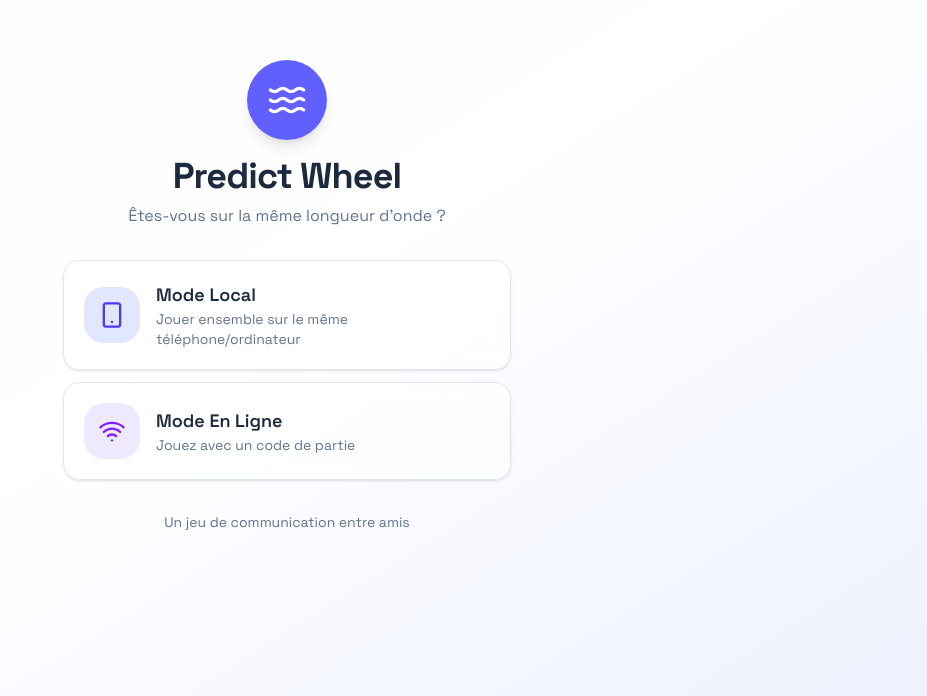
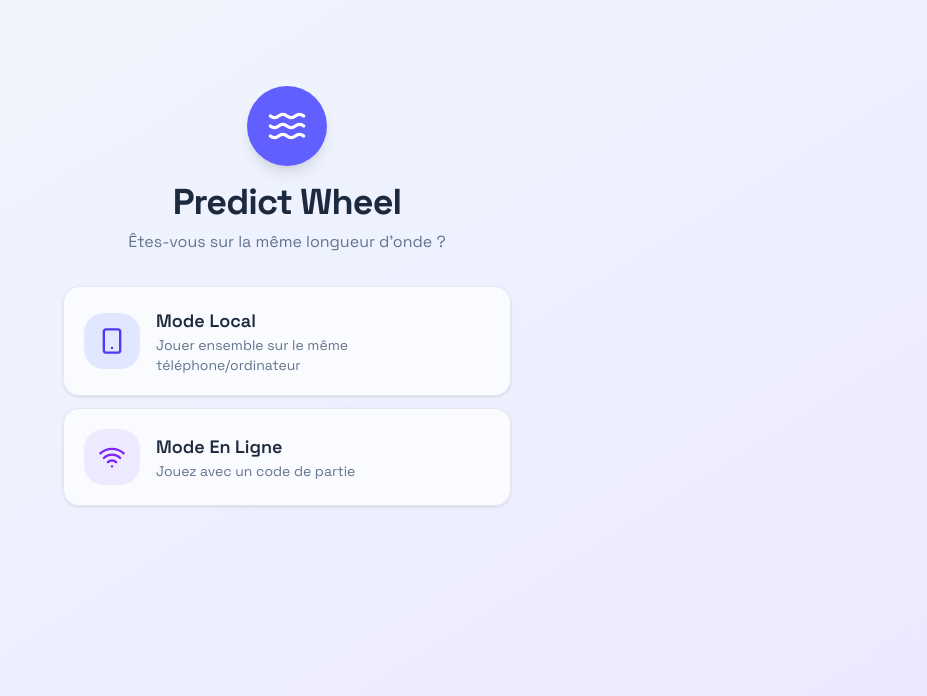
Before and after one commit to KillianGil/PredictWheel, a Next.js app: page / in a window 1280 px wide. Shown: the part 104-800 px from the top of the page, without its empty margins (353-1280 px from the left). Built offline with nearby package versions, Linux system fonts and the light colour scheme.

Commit message:
V5 : Revue du design (trop blanc)

```diff
--- a/app/globals.css
+++ b/app/globals.css
@@ -3,27 +3,27 @@
 
 @custom-variant dark (&:is(.dark *));
 
-/* Light Glassmorphism Theme - Clean, Minimal, Elegant */
+/* Light Glassmorphism Theme - Softer, Warmer, Less Stark White */
 :root {
-  /* Light mode - soft gradient backgrounds */
-  --background: #f8fafc;
+  /* Light mode - softer slate-blue tones, less stark white */
+  --background: #f1f5f9;
   --foreground: #0f172a;
-  --card: rgba(255, 255, 255, 0.7);
+  --card: rgba(255, 255, 255, 0.6);
   --card-foreground: #0f172a;
   --popover: rgba(255, 255, 255, 0.95);
   --popover-foreground: #0f172a;
   --primary: #6366f1;
   --primary-foreground: #ffffff;
-  --secondary: #f1f5f9;
+  --secondary: #e2e8f0;
   --secondary-foreground: #334155;
-  --muted: rgba(241, 245, 249, 0.8);
+  --muted: rgba(226, 232, 240, 0.8);
   --muted-foreground: #64748b;
-  --accent: #e0e7ff;
+  --accent: #c7d2fe;
   --accent-foreground: #3730a3;
   --destructive: #ef4444;
   --destructive-foreground: #ffffff;
-  --border: rgba(148, 163, 184, 0.2);
-  --input: rgba(241, 245, 249, 0.8);
+  --border: rgba(148, 163, 184, 0.3);
+  --input: rgba(241, 245, 249, 0.9);
   --ring: #6366f1;
   --chart-1: #6366f1;
   --chart-2: #8b5cf6;
@@ -31,13 +31,13 @@
   --chart-4: #10b981;
   --chart-5: #f59e0b;
   --radius: 1rem;
-  --sidebar: rgba(255, 255, 255, 0.8);
+  --sidebar: rgba(248, 250, 252, 0.9);
   --sidebar-foreground: #0f172a;
   --sidebar-primary: #6366f1;
   --sidebar-primary-foreground: #ffffff;
-  --sidebar-accent: rgba(99, 102, 241, 0.1);
+  --sidebar-accent: rgba(99, 102, 241, 0.15);
   --sidebar-accent-foreground: #6366f1;
-  --sidebar-border: rgba(148, 163, 184, 0.2);
+  --sidebar-border: rgba(148, 163, 184, 0.25);
   --sidebar-ring: #6366f1;
 }
 
--- a/app/page.tsx
+++ b/app/page.tsx
@@ -122,7 +122,7 @@ export default function HomePage() {
 
   if (mode === "select") {
     return (
-      <div className="min-h-screen bg-gradient-to-br from-slate-50 via-white to-indigo-50 flex items-center justify-center p-4">
+      <div className="min-h-screen bg-gradient-to-br from-slate-100 via-indigo-50 to-violet-100 flex items-center justify-center p-4">
         <div className="w-full max-w-md space-y-8">
           <div className="text-center space-y-4">
             <div className="w-20 h-20 bg-indigo-500 rounded-full flex items-center justify-center mx-auto shadow-lg">
@@ -162,14 +162,13 @@ export default function HomePage() {
             </button>
           </div>
 
-          <p className="text-center text-sm text-slate-500">Un jeu de communication entre amis</p>
         </div>
       </div>
     )
   }
 
   return (
-    <div className="min-h-screen bg-gradient-to-br from-slate-50 via-white to-indigo-50 p-4 pb-8">
+    <div className="min-h-screen bg-gradient-to-br from-slate-100 via-indigo-50 to-violet-100 p-4 pb-8">
       <div className="max-w-md mx-auto space-y-6">
         <button
           onClick={() => setMode("select")}
@@ -222,7 +221,7 @@ export default function HomePage() {
             <span className="w-full border-t border-slate-200" />
           </div>
           <div className="relative flex justify-center">
-            <span className="bg-gradient-to-r from-slate-50 via-white to-indigo-50 px-4 text-sm text-slate-500">ou rejoindre</span>
+            <span className="bg-gradient-to-r from-slate-100 via-indigo-50 to-violet-100 px-4 text-sm text-slate-500">ou rejoindre</span>
           </div>
         </div>
 
--- a/components/game-lobby.tsx
+++ b/components/game-lobby.tsx
@@ -129,7 +129,7 @@ export function GameLobby({ gameState, onStartGame }: GameLobbyProps) {
   const canStart = players.length >= 2 && selectedTheme
 
   return (
-    <div className="min-h-screen bg-gradient-to-br from-slate-50 via-white to-indigo-50 flex items-center justify-center p-4">
+    <div className="min-h-screen bg-gradient-to-br from-slate-100 via-indigo-50 to-violet-100 flex items-center justify-center p-4">
       <Card className="relative w-full max-w-lg shadow-xl border-slate-200 bg-white/90 backdrop-blur-sm">
         <CardHeader className="text-center pb-6">
           <div className="flex justify-center mb-4">
--- a/components/local-game.tsx
+++ b/components/local-game.tsx
@@ -200,7 +200,7 @@ export function LocalGame({ onBack }: LocalGameProps) {
   // Phase Setup
   if (gameState.phase === "setup") {
     return (
-      <div className="min-h-screen bg-gradient-to-br from-slate-50 via-white to-indigo-50 p-4 pb-8">
+      <div className="min-h-screen bg-gradient-to-br from-slate-100 via-indigo-50 to-violet-100 p-4 pb-8">
         <div className="max-w-md mx-auto space-y-6">
           <button
             onClick={onBack}
@@ -331,7 +331,7 @@ export function LocalGame({ onBack }: LocalGameProps) {
   // Phase: Médium voit la cible
   if (gameState.phase === "psychic-view") {
     return (
-      <div className="min-h-screen bg-gradient-to-br from-slate-50 via-white to-indigo-50 p-4">
+      <div className="min-h-screen bg-gradient-to-br from-slate-100 via-indigo-50 to-violet-100 p-4">
         {showQuitConfirm && <QuitConfirmModal />}
         <div className="max-w-md md:max-w-xl mx-auto">
           <GameHeader />
@@ -379,7 +379,7 @@ export function LocalGame({ onBack }: LocalGameProps) {
   // Phase: Médium donne son indice
   if (gameState.phase === "psychic-clue") {
     return (
-      <div className="min-h-screen bg-gradient-to-br from-slate-50 via-white to-indigo-50 p-4">
+      <div className="min-h-screen bg-gradient-to-br from-slate-100 via-indigo-50 to-violet-100 p-4">
         {showQuitConfirm && <QuitConfirmModal />}
         <div className="max-w-md md:max-w-xl mx-auto">
           <GameHeader />
@@ -427,7 +427,7 @@ export function LocalGame({ onBack }: LocalGameProps) {
     const currentGuesser = guessers[currentGuesserIndex]
 
     return (
-      <div className="min-h-screen bg-gradient-to-br from-slate-50 via-white to-indigo-50 p-4">
+      <div className="min-h-screen bg-gradient-to-br from-slate-100 via-indigo-50 to-violet-100 p-4">
         {showQuitConfirm && <QuitConfirmModal />}
         <div className="max-w-md md:max-w-xl mx-auto">
           <GameHeader />
@@ -510,7 +510,7 @@ export function LocalGame({ onBack }: LocalGameProps) {
     const viewedResult = guessResults[currentGuesserIndex] || guessResults[0]
 
     return (
-      <div className="min-h-screen bg-gradient-to-br from-slate-50 via-white to-indigo-50 p-4 pb-8">
+      <div className="min-h-screen bg-gradient-to-br from-slate-100 via-indigo-50 to-violet-100 p-4 pb-8">
         {showQuitConfirm && <QuitConfirmModal />}
         <div className="max-w-md md:max-w-xl mx-auto space-y-6">
           <GameHeader />
@@ -637,7 +637,7 @@ export function LocalGame({ onBack }: LocalGameProps) {
     const winner = sortedPlayers[0]
 
     return (
-      <div className="min-h-screen bg-gradient-to-br from-slate-50 via-white to-indigo-50 p-4 flex items-center justify-center">
+      <div className="min-h-screen bg-gradient-to-br from-slate-100 via-indigo-50 to-violet-100 p-4 flex items-center justify-center">
         <div className="max-w-md w-full space-y-6">
           <div className="text-center">
             <div className="w-20 h-20 bg-amber-100 rounded-full flex items-center justify-center mx-auto mb-4">
```
